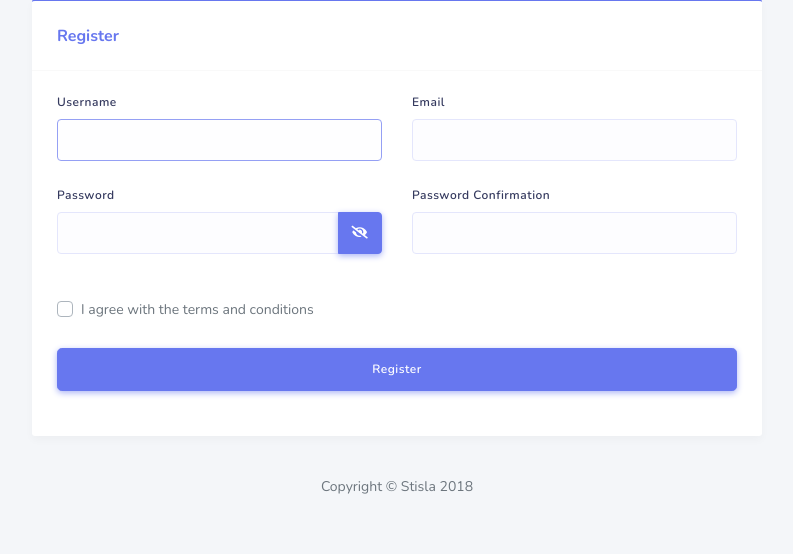
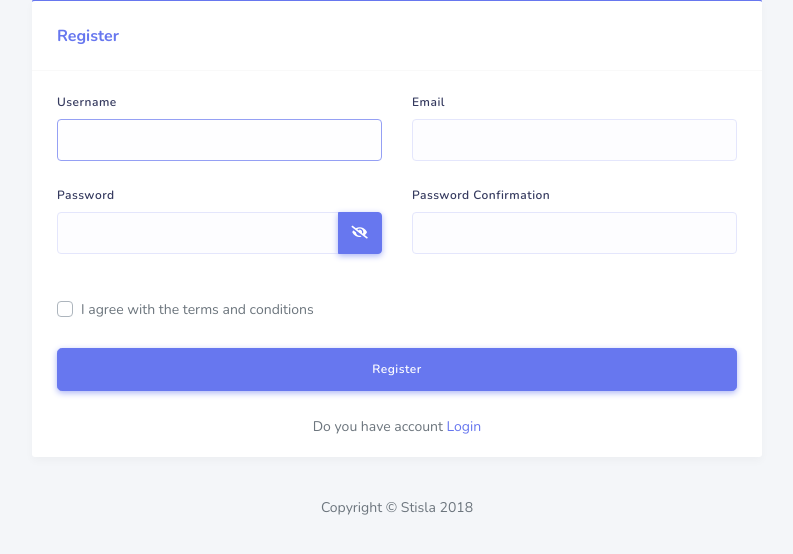
Before and after one commit to KyunKyuu/itclub, a Laravel app: page /auth/register in a window 1280 px wide. Shown: the part 49-603 px from the top of the page, without its empty margins (243-1036 px from the left). Run offline with Laravel 8, Linux system fonts and the light colour scheme; some libraries are stand-ins or nearby versions.

Commit message:
login controller done!

```diff
--- a/app/Http/Controllers/Auth/AuthController.php
+++ b/app/Http/Controllers/Auth/AuthController.php
@@ -13,4 +13,9 @@ class AuthController extends Controller
     {
         return view('main.auth.register');
     }
+
+    public function login()
+    {
+        return view('main.auth.login');
+    }
 }
--- a/resources/views/main/auth/register.blade.php
+++ b/resources/views/main/auth/register.blade.php
@@ -62,7 +62,19 @@
                     </button>
                   </div>
                 </form>
+                <div class="text-center">
+                    Do you have account <a href="/auth/login">Login</a>
+                </div>
             </div>
             </div>
 
+            <div class="simple-footer">
+                Copyright &copy; Stisla 2018
+            </div>
+        </div>
+    </div>
+</div>
+</section>
+</div>
+
     @endsection
--- a/resources/views/templates/auth.blade.php
+++ b/resources/views/templates/auth.blade.php
@@ -21,14 +21,6 @@
 
 @yield('main')
 
-<div class="simple-footer">
-    Copyright &copy; Stisla 2018
-  </div>
-</div>
-</div>
-</div>
-</section>
-</div>
 
 <!-- General JS Scripts -->
 <script src="https://code.jquery.com/jquery-3.3.1.min.js" integrity="sha256-FgpCb/KJQlLNfOu91ta32o/NMZxltwRo8QtmkMRdAu8=" crossorigin="anonymous"></script>
--- a/routes/web.php
+++ b/routes/web.php
@@ -18,6 +18,7 @@ use Illuminate\Support\Facades\Route;
 
 Route::get('/', [IndexController::class, 'index']);
 Route::get('/auth/register', [AuthController::class, 'register']);
+Route::get('/auth/login', [AuthController::class, 'login']);
 
 // !NOTE API Request & Response
 Route::post('/api/v1/auth/register', [ApiAuthController::class, 'register']);
```
